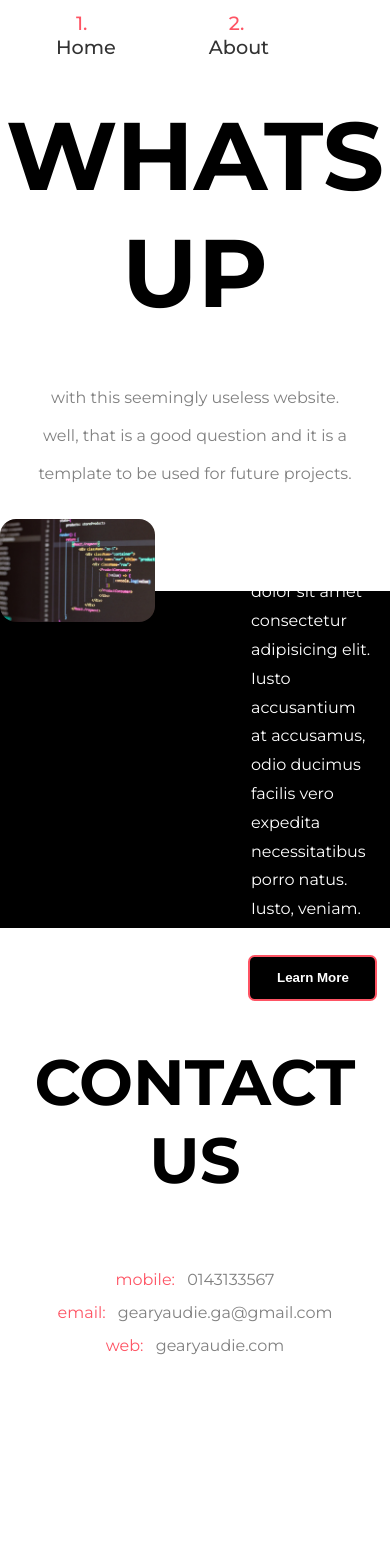
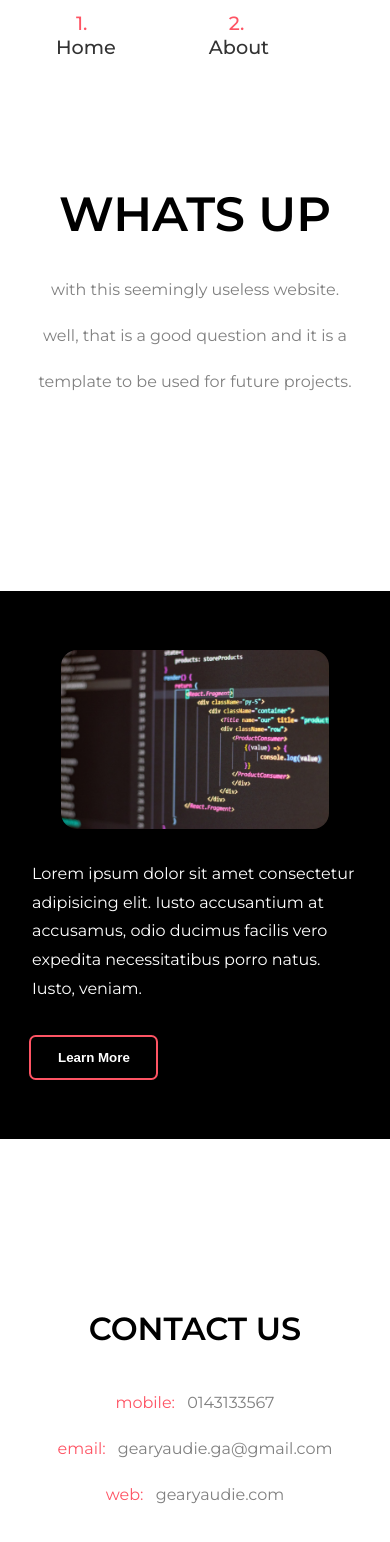
Before and after one commit to gearyaudie/afloor, a Next.js app: page /about in a window 390 px wide. Shown: the top 1542 px of the page. Before the commit the page ends 1477 px from the top, so only its background shows below. Built offline with nearby package versions, Linux system fonts and the light colour scheme.

Commit message:
Responsiveness

```diff
--- a/pages/about.tsx
+++ b/pages/about.tsx
@@ -13,9 +13,9 @@ const about = () => {
       </div>
       <div className={AboutStyles.CheckUs}>
         <div className={AboutStyles.container}>
-          <>
+          <div className={AboutStyles.imgContainer}>
             <img src="/images/posts/img5.jpg" alt="" />
-          </>
+          </div>
           <div>
             <p>
               Lorem ipsum dolor sit amet consectetur adipisicing elit. Iusto
@@ -41,7 +41,7 @@ const about = () => {
         <p>
           {" "}
           <span className={AboutStyles.special}>web: </span>{" "}
-          <a href="gearyaudie.com">gearyaudie.com</a>
+          <a href="https://www.gearyaudie.com">gearyaudie.com</a>
         </p>
       </div>
     </>
--- a/styles/About.module.css
+++ b/styles/About.module.css
@@ -17,7 +17,7 @@
 
 .about p {
   color: #808080;
-  line-height: 0.5;
+  line-height: 1;
 }
 
 .CheckUs {
@@ -25,7 +25,13 @@
   display: flex;
   justify-content: center;
   align-items: center;
-  height: 40vh;
+  height: 45vh;
+}
+
+.CheckUs .imgContainer {
+  display: flex;
+  justify-content: center;
+  align-items: center;
 }
 
 .CheckUs img {
@@ -80,7 +86,7 @@
   align-items: center;
   height: 65vh;
   max-width: 1100px;
-  margin: 0 auto;
+  margin: auto;
 }
 
 .ThirdSection h1 {
@@ -93,7 +99,7 @@
 .ThirdSection p,
 .ThirdSection a {
   color: #808080;
-  line-height: 0.2;
+  line-height: 1;
 }
 
 .ThirdSection p:hover,
@@ -105,3 +111,59 @@
   color: #fe5464;
   padding-right: 0.5em;
 }
+
+/* Tablet View */
+@media (max-width: 768px) {
+  .about h1 {
+    font-size: 4.5em;
+    font-weight: 600;
+  }
+
+  .about p {
+    font-size: 1em;
+    padding: 0 1.5em;
+  }
+
+  .CheckUs .container {
+    padding: 1.5em;
+    gap: 0em;
+  }
+
+  .CheckUs img {
+    width: 90%;
+  }
+}
+
+@media (max-width: 450px) {
+  .about h1 {
+    font-size: 3em;
+    font-weight: 600;
+  }
+  .about p {
+    font-size: 1em;
+  }
+  .CheckUs {
+    height: 65vh;
+  }
+  .CheckUs .container {
+    padding: 1.5em;
+    display: block;
+    gap: 0em;
+  }
+
+  .CheckUs .container {
+    padding: 2em 1em;
+  }
+  .CheckUs img {
+    width: 75%;
+  }
+  .ThirdSection h1 {
+    font-size: 2em;
+    font-weight: 600;
+  }
+
+  .ThirdSection p,
+  .ThirdSection a {
+    line-height: 1;
+  }
+}
```
Also changed, not shown: styles/Home.module.css (+26 -0 lines).
